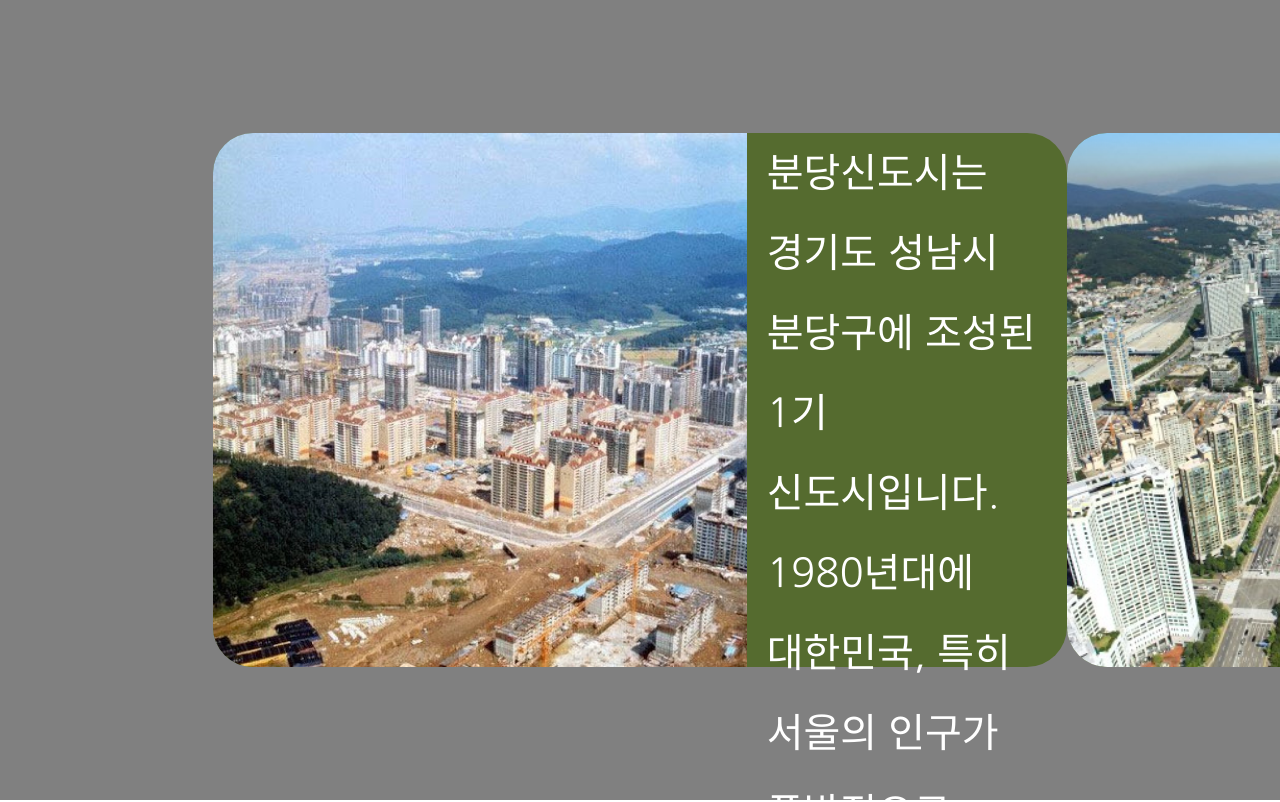
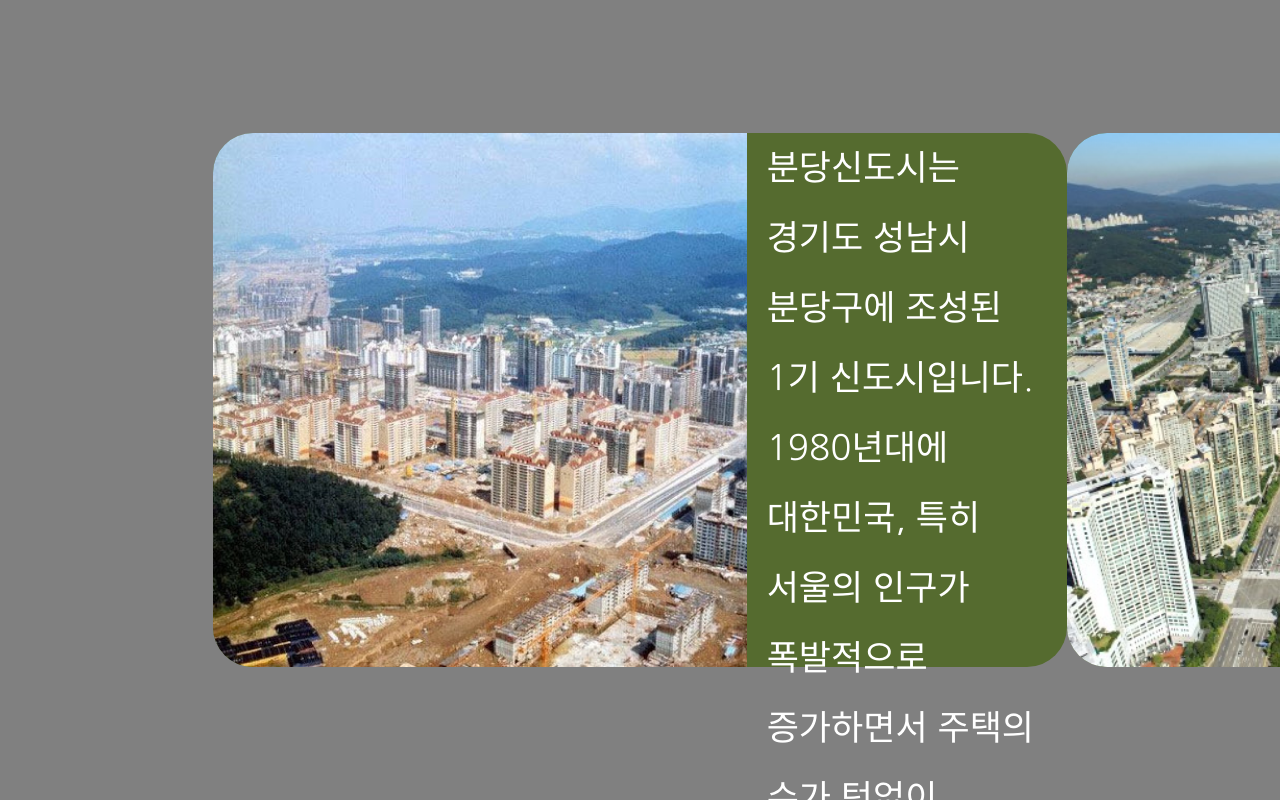
Before and after one commit to SASA-Floyd/borders, a plain HTML site: page bundang.html in a window 1280 px wide. Shown: the top 802 px of the page. Drawn offline with Linux system fonts and the light colour scheme; a web font is replaced by a local one.

Commit message:
changed font size errors

```diff
--- a/bundang.html
+++ b/bundang.html
@@ -133,6 +133,12 @@
     </div>
 </body>
 
+<style>
+    .article {
+        font-size: 35px;
+    }
+</style>
+
 <script src='./javascript/main.js'>
 
 
--- a/css/style.css
+++ b/css/style.css
@@ -52,9 +52,6 @@ button {
     opacity: 0;
 }
 
-.next {
-    background-image: url('./img/arrow.svg');
-}
 
 .horizontal-scroll-wrapper > .horizontal-page > img {
     grid-column: 1/2;
@@ -71,7 +68,7 @@ button {
     margin-top: auto;
     margin-bottom: auto;
     text-align: left;
-    font-size: 40px;
+    /* font-size: 40px; */
     line-height: 200%;
     word-break: keep-all;
 	text-align: left;
```
